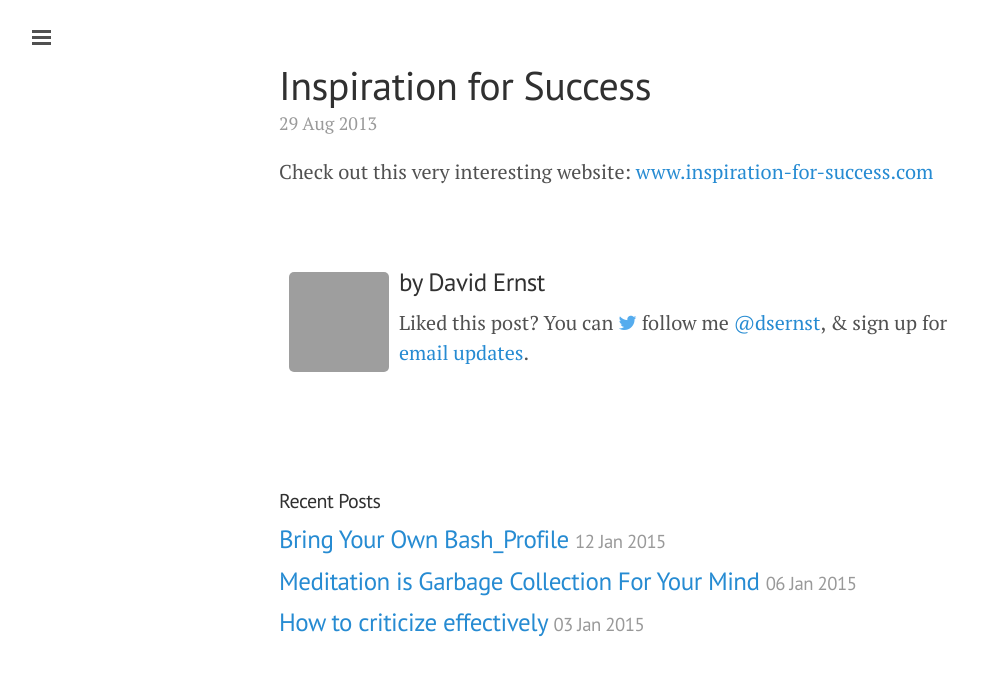
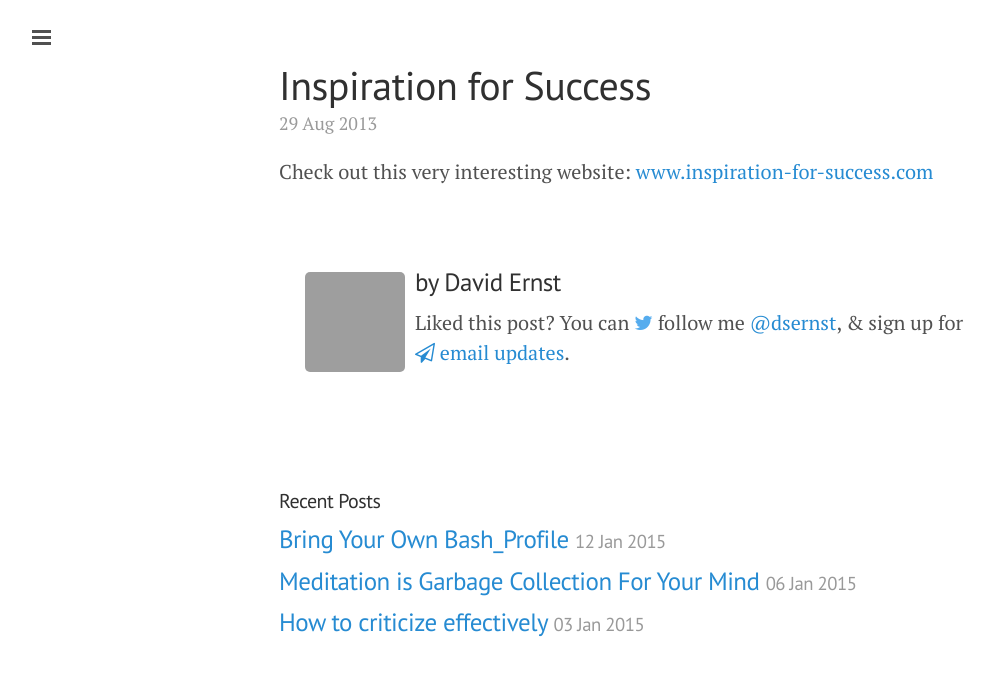
Before and after one commit to dsernst/quotes, a Jekyll site: the page built from _posts/2013-08-29-inspiration-for-success.html, in a window 1280 px wide. Shown: the top 676 px of the page, without its empty margins (1-995 px from the left). Built offline with Jekyll 4.4.1, drawn with Linux system fonts in a browser that asks for light colours; nearby versions of some CDN libraries; comment, search, counter and statistics services are not loaded; grey boxes are pictures that could not be loaded.

Commit message:
add fa-paper-plane icon to 'sign up for email updates' link in post_footer

```diff
--- a/_includes/post_footer.html
+++ b/_includes/post_footer.html
@@ -3,5 +3,5 @@
 
   <h3>by David Ernst</h3>
 
-  <p>Liked this post? You can <i class="fa fa-twitter"></i> follow me <a href="https://twitter.com/dsernst" target="_blank">@dsernst</a>, &amp; sign up for <a href="http://dsernst.com/subscribe">email updates</a>.
+  <p>Liked this post? You can <i class="fa fa-twitter"></i> follow me <a href="https://twitter.com/dsernst" target="_blank">@dsernst</a>, &amp; sign up for <a href="http://dsernst.com/subscribe"><i class="fa fa-paper-plane-o"></i> email updates</a>.
 </div>
--- a/public/css/style.css
+++ b/public/css/style.css
@@ -1,4 +1,5 @@
 .post-footer {
+  padding: 0 16px;
   margin-bottom: 3em;
 }
 
```
